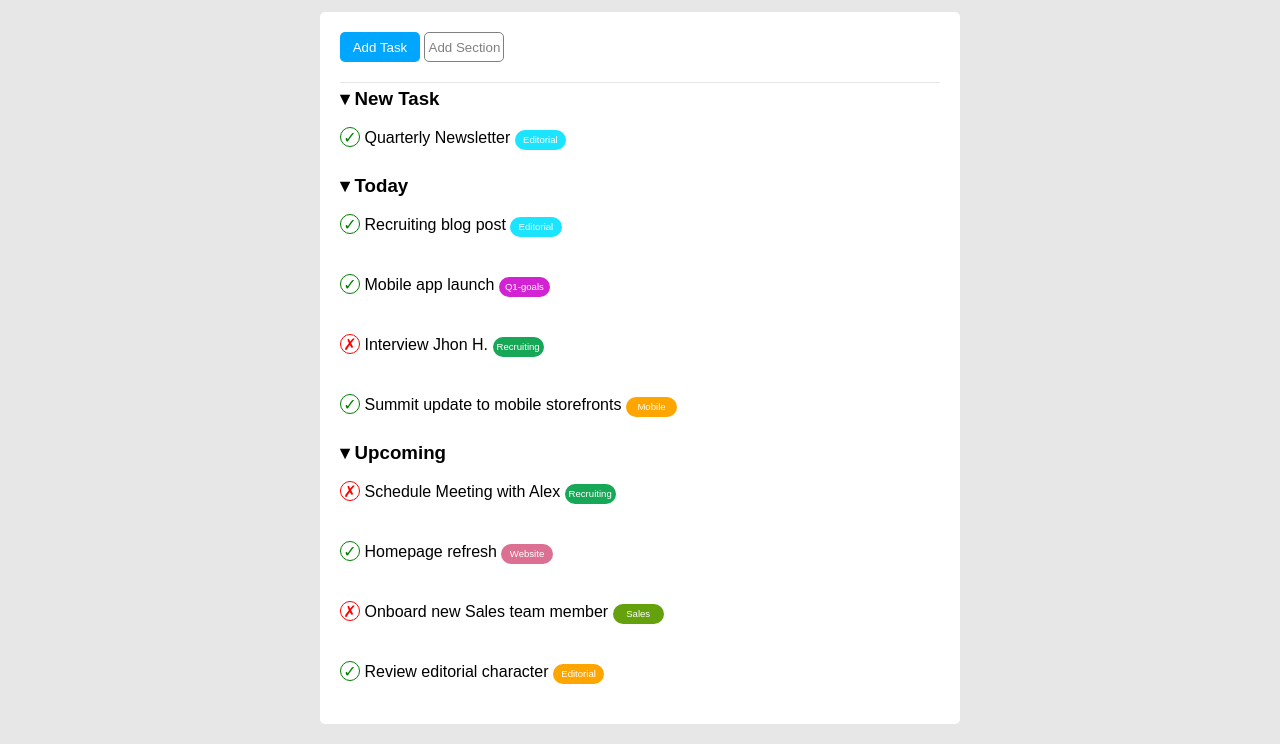
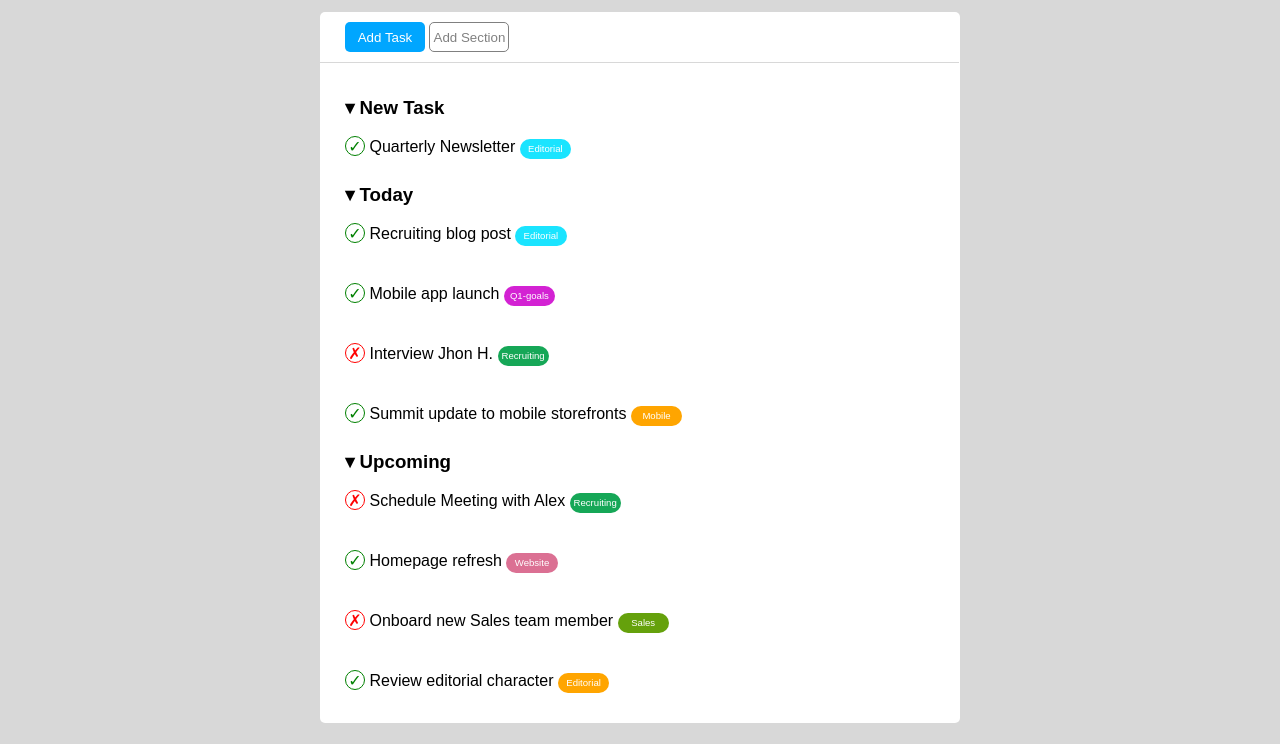
Before and after one commit to guglielmopiasenti/html-css-toboolist, a plain HTML site: page index.html in a window 1280 px wide. Shown: the part 68-812 px from the top of the page. Drawn offline with Linux system fonts and the light colour scheme.

Commit message:
final touches: button line, general formatting

```diff
--- a/style.css
+++ b/style.css
@@ -6,7 +6,7 @@
     font-family: Arial, Helvetica, sans-serif;
 }
 body {
-    background-color: rgb(231, 231, 231);
+    background-color: rgb(216, 216, 216);
 }
 header{
     background-color: white;
@@ -23,10 +23,11 @@ header{
     margin: 20px auto;
     background-color: white;
     border-radius: 5px;
-    padding: 20px;
+    padding: 10px 25px;
+    position: relative;
 }
 .buttons-container{
-    height: 50px;
+    height: 40px;
     border-style: none;
 }
 .buttons{
@@ -46,8 +47,14 @@ header{
     background-color: white;
 }
 .divider{
+    width: 100%;
     height: 1px;
-    background-color: rgb(231, 231, 231);
+    position: absolute;
+    right: 1px;
+    background-color: rgb(216, 216, 216);
+}
+.to-do-container{
+    padding-top: 30px;
 }
 h3{
     margin-top: 5px;
```
